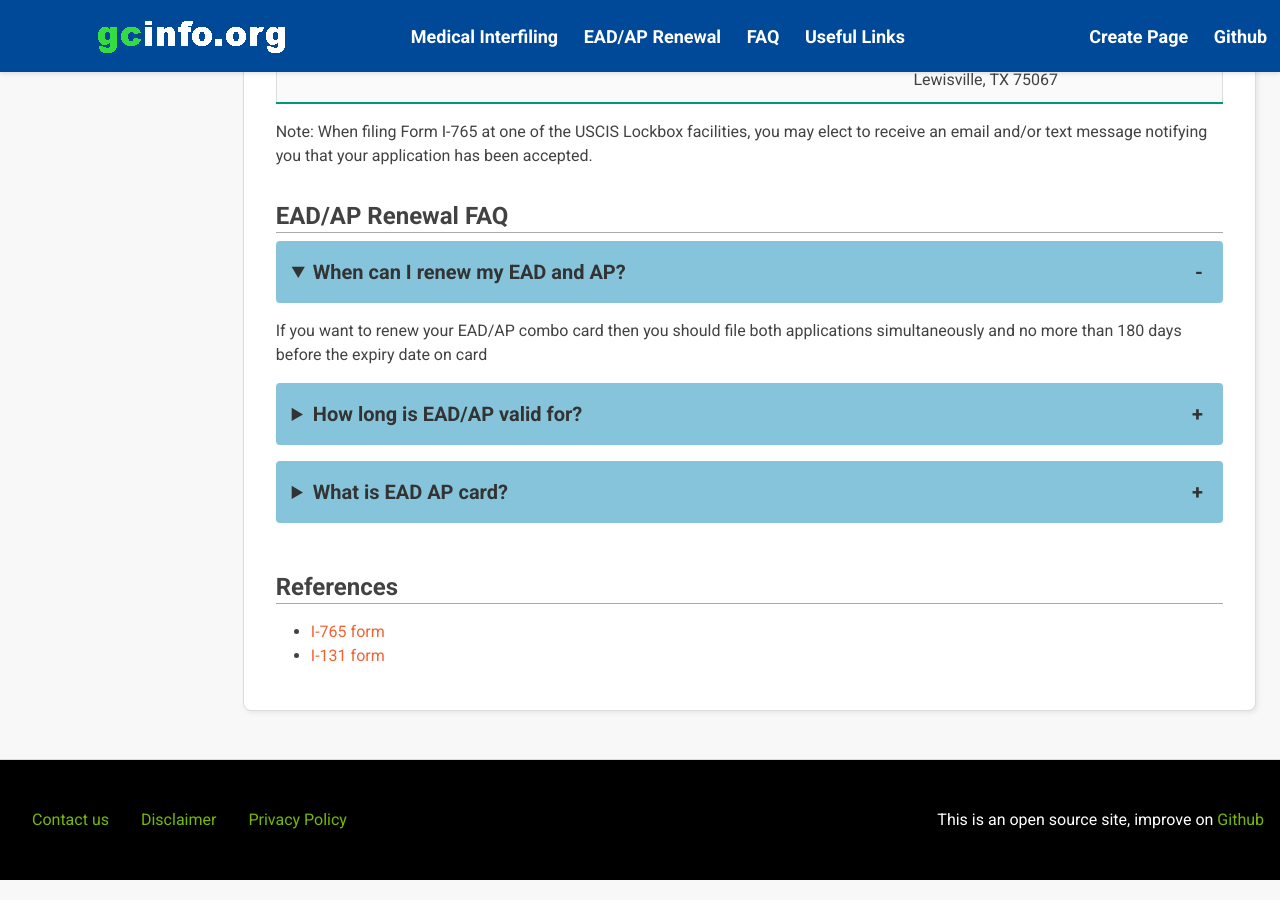
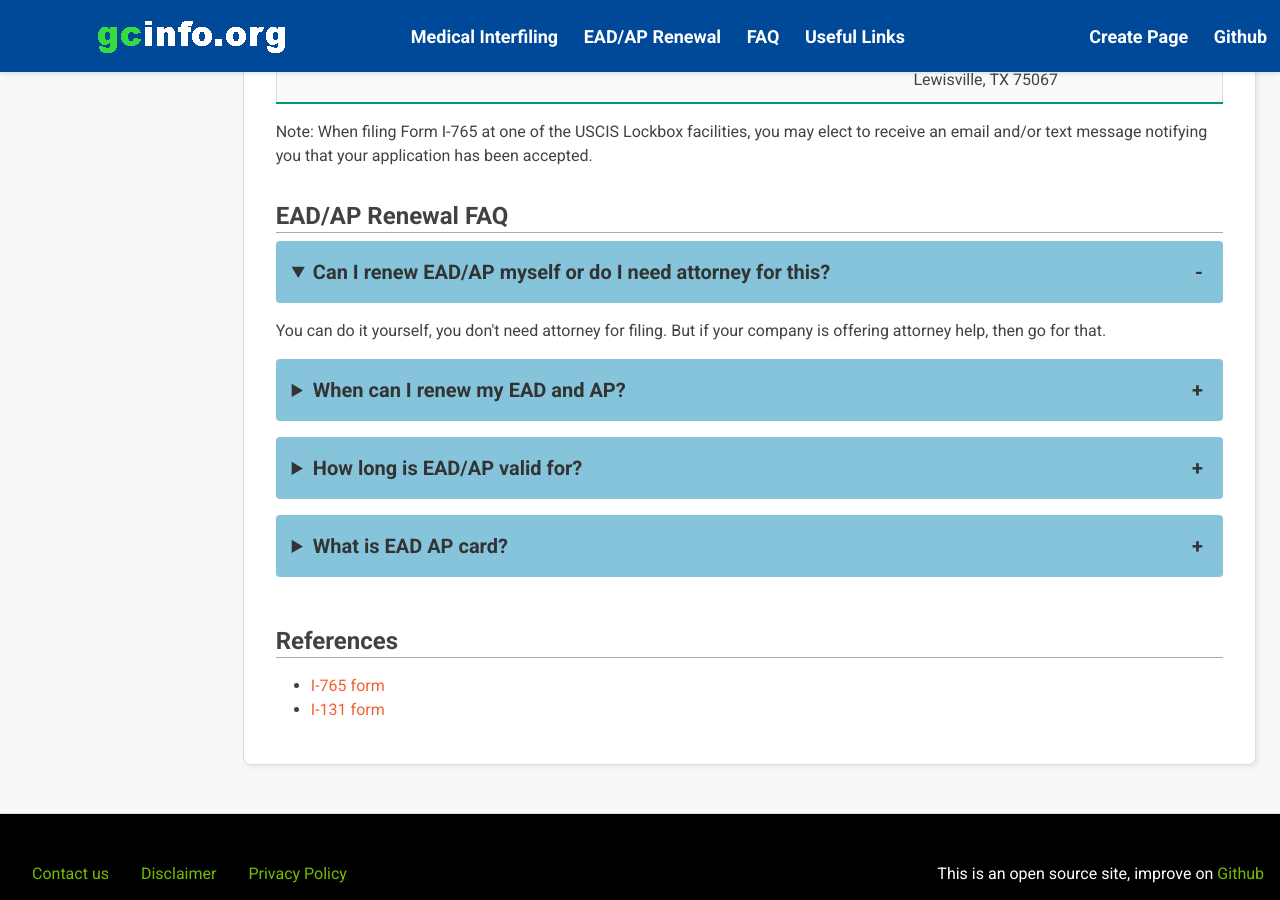
Before and after one commit to gcinfo-org/gcinfo.org, a Jekyll site: the page built from kb/aos-eadap/renewal.md, in a window 1280 px wide and 900 px high, scrolled down 2598 px. Built offline with Jekyll 4.4.1, drawn with Linux system fonts in a browser that asks for light colours; Markdown is read by kramdown in place of the engine named in the settings.

Commit message:
Update renewal.md

```diff
--- a/kb/aos-eadap/renewal.md
+++ b/kb/aos-eadap/renewal.md
@@ -111,6 +111,11 @@ Note: When filing Form I-765 at one of the USCIS Lockbox facilities, you may ele
 ## EAD/AP Renewal FAQ
 
 <details open>
+<summary>Can I renew EAD/AP myself or do I need attorney for this?</summary>
+<p>You can do it yourself, you don't need attorney for filing. But if your company is offering attorney help, then go for that.</p>
+</details>
+
+<details>
 <summary>When can I renew my EAD and AP?</summary>
 <p>If you want to renew your EAD/AP combo card then you should file both applications simultaneously and no more than 180 days before the expiry date on card</p>
 </details>
```
